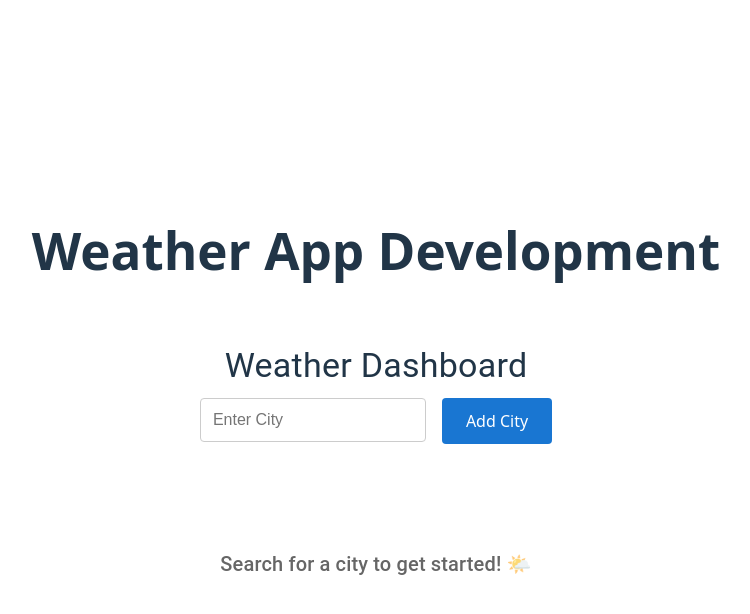
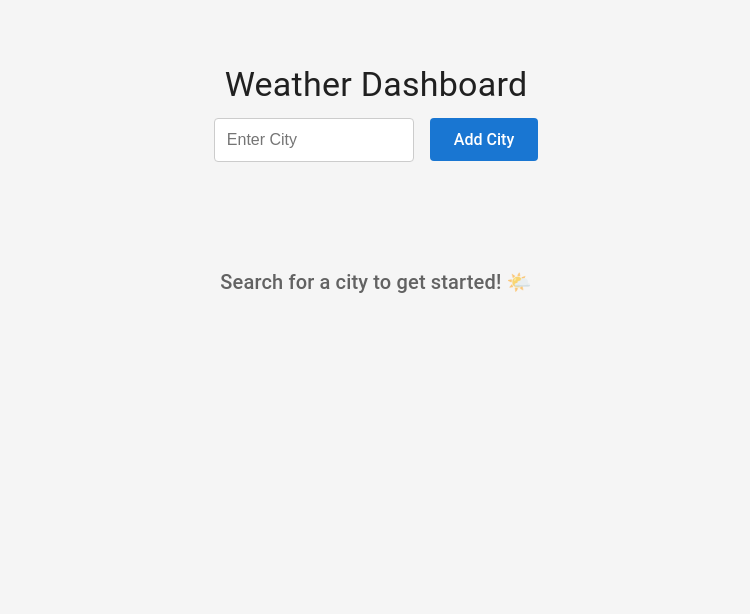
Before and after one commit to RosalindHook/weather-app, a React (Vite) app: page / in a window 1280 px wide. Shown: the top 614 px of the page, without its empty margins (264-1014 px from the left). Built offline with nearby package versions, Linux system fonts and the light colour scheme.

Commit message:
Refactor App.jsx

```diff
--- a/src/App.jsx
+++ b/src/App.jsx
@@ -1,15 +1,26 @@
+import React from 'react';
+import { ThemeProvider, createTheme } from '@mui/material/styles';
+import { CssBaseline, Box } from '@mui/material';
+import WeatherScene from './scenes/WeatherScene'    // test component to check API
 import './App.css'
-import React from 'react'
-import WeatherTest from './scenes/WeatherScene'    // test component to check API
+
+const theme = createTheme({
+  palette: {
+    primary: { main: '#1976d2' },
+    background: { default: '#f5f5f5' },
+  },
+});
 
 function App() {
 
   return (
-    <div className="App">
-      <h1> Weather App Development</h1>
-      <WeatherTest />     {/*Just test component for now*/}
-    </div>
-  )
+    <ThemeProvider theme={theme}>
+      <CssBaseline />
+      <Box sx={{ minHeight: '100vh', backgroundColor: 'background.default' }}>
+        <WeatherScene />
+      </Box>
+    </ThemeProvider>
+  );
 }
 
 export default App
```
